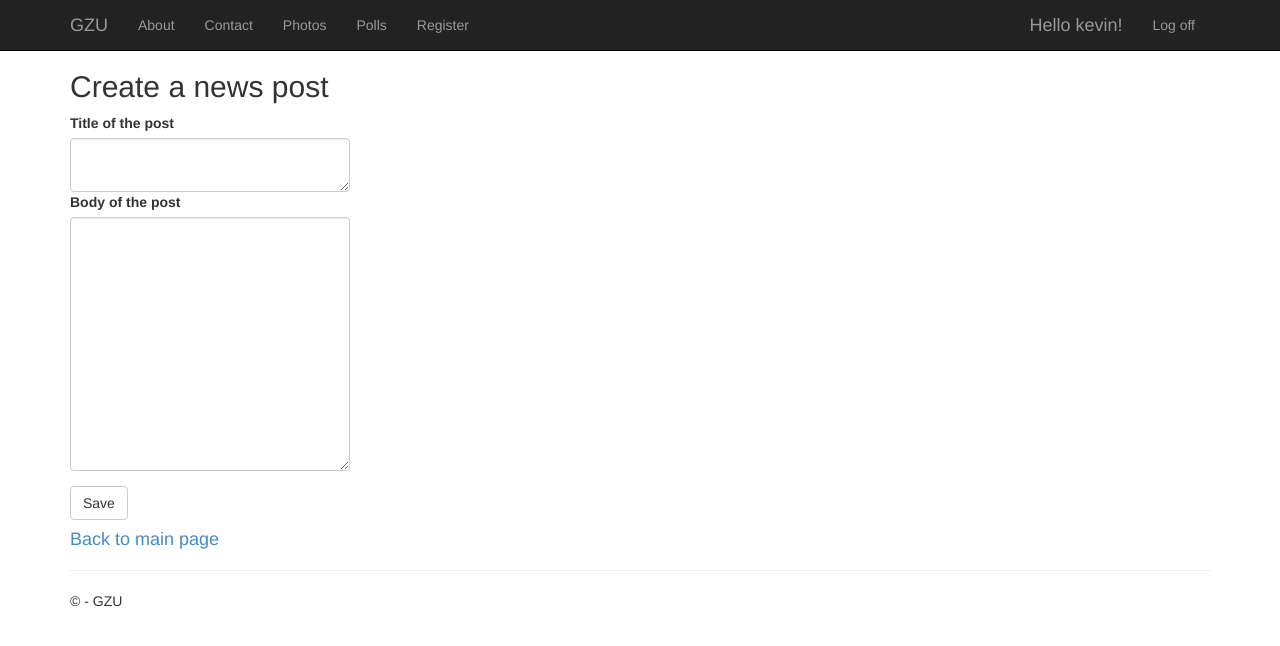
After one commit to sparlingo/GZU, a Django app: page /post/new/ in a window 1280 px wide. The commit adds this page. Shown: the top 646 px of the page. Run offline with Django 3.2, Linux system fonts and the light colour scheme; a user stored in the database is signed in; some libraries are stand-ins or nearby versions.

Commit message:
Added post_new page

```diff
--- a/GZU/urls.py
+++ b/GZU/urls.py
@@ -25,6 +25,7 @@ urlpatterns = [
 	# Blog URLs
 	url(r'^$', 'blog.views.post_index', name='home'),
 	url(r'^post/(?P<pk>[0-9]+)/$', 'blog.views.post_view', name='post_view'),
+	url(r'^post/new/$', 'blog.views.post_new', name='post_new'),
 
 	# Comments
 	url(r'^comment_add/(?P<pk>[0-9]+)$', 'blog.views.comment_add', name='comment_add'),
--- a/blog/forms.py
+++ b/blog/forms.py
@@ -46,7 +46,9 @@ class UserProfileForm(forms.ModelForm):
 		('M', 'Male'),
 		('F', 'Female'),
 	)
-	gender = forms.ChoiceField(label='Please indicate a gender', choices=gender_choices, widget=forms.RadioSelect())
+	gender = forms.ChoiceField(
+		label='Please indicate a gender', choices=gender_choices, widget=forms.RadioSelect()
+	)
 	class Meta:
 		model = UserProfile
 		fields = ('gender', )
--- a/blog/models.py
+++ b/blog/models.py
@@ -6,8 +6,8 @@ from django.utils import timezone
 # Models for blog
 class Post(models.Model):
 	author = models.ForeignKey('auth.User')
-	title = models.CharField(max_length=500)
-	text = models.TextField()
+	title = models.CharField(max_length=80,blank=False, null=False)
+	text = models.TextField(max_length=2000,)
 	created_date = models.DateTimeField(default=timezone.now)
 	published_date = models.DateTimeField(blank=True, null=True)
 
--- a/blog/templates/blog/about.html
+++ b/blog/templates/blog/about.html
@@ -3,7 +3,7 @@
 {% block content %}
 
 
-<h2>{{ title }}.</h2>
+<h2>{{ title }}</h2>
 <h4>{{ message }}</h4>
 <br />
 <br />
--- a/blog/templates/blog/commentspartial.html
+++ b/blog/templates/blog/commentspartial.html
@@ -7,6 +7,7 @@
 			<div class="body">{{ comment.text|linebreaks }}</div>
 		{% endfor %}
 	{% else %}
+		<div class="comments">
 		<h4 class="comments-title">There are no comments </h4>
 	{% endif %}
 	</div>
--- /dev/null
+++ b/blog/templates/blog/post_new.html
@@ -0,0 +1,21 @@
+{% extends "blog/layout.html" %}
+{% block content %}
+
+<h2>{{ title }}</h2>
+<h4>{{ message }}</h4>
+
+<section id="postForm">
+	<form method="POST" action="{% url "blog.views.post_new" %}" class="post-form">
+	{% csrf_token %}
+		<div class="form-group post-form-post">
+			<label for="title">Title of the post</label>
+			<textarea class="form-control" id="title" name="title" cols="20" rows="2"></textarea>
+			<label for="body">Body of the post</label>
+			<textarea class="form-control" id="text" name="text" cols="100" rows="12"></textarea>
+		</div>
+		<button type="submit" class="btn btn-default">Save</button>
+	</form>
+</section>
+
+<h4><a href="/">Back to main page</a></h4>
+{% endblock %}
--- a/blog/views.py
+++ b/blog/views.py
@@ -49,7 +49,7 @@ def register(request): #Clean this up later, KS 2015/09/08
 			'year': datetime.now().year,
 		})
 
-"""
+
 # Blog Views
 @login_required
 def post_new(request):
@@ -60,11 +60,16 @@ def post_new(request):
 			post.author = request.user
 			post.published_date = timezone.now()
 			post.save()
-			return redirect('blog.views.post_detail', pk=post.pk)
-		else:
-			form = PostForm()
-			return render(request, 'blog/post_new.html', {'form': form})
-
+			return HttpResponseRedirect('/')
+	else:
+		form = PostForm()
+		return render(request, 'blog/post_new.html',
+			{
+			'form': form,
+			'title': 'Create a news post',
+			}
+		)
+"""
 def post_edit(request, pk):
 	post = get_object_or_404(Post, pk=pk)
 	if request.method == "POST":
```
Also changed, not shown: db.sqlite3.
